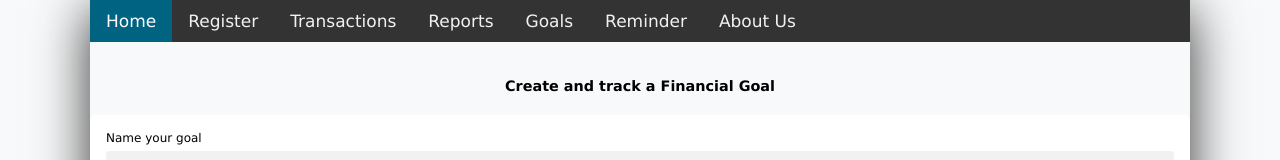
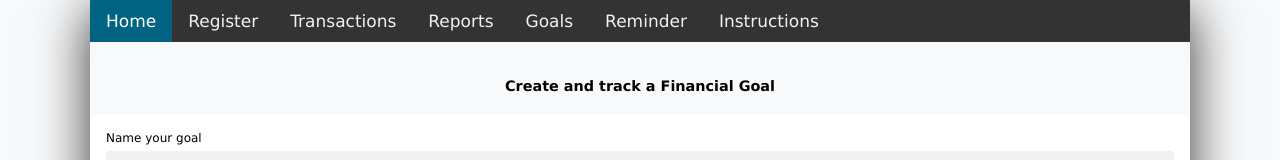
Before and after one commit to khanhbrandy/CSIS3275, a Vue app in the folder FrontEnd/vuefinance/: page /goals in a window 1280 px wide. Shown: the top 160 px of the page. Built offline with nearby package versions, Linux system fonts and the light colour scheme.

Commit message:
Instructions Nav bar

```diff
--- a/FrontEnd/vuefinance/src/components/FinancialGoal.vue
+++ b/FrontEnd/vuefinance/src/components/FinancialGoal.vue
@@ -102,6 +102,8 @@ export default {
         },
         //Load a specific Goal to edit
         loadGoal(gid){
+
+            this.message =''
             //Get Customer ID
             const customer_id = localStorage.getItem('cid')
             //Get Goal From Backend
--- a/FrontEnd/vuefinance/src/components/Navigation.vue
+++ b/FrontEnd/vuefinance/src/components/Navigation.vue
@@ -7,7 +7,7 @@
             <a href="/report">Reports</a>
             <a href ="/goals">Goals</a>
             <a href ="/reminder">Reminder</a>
-            <a href ="/aboutus">About Us</a>
+            <a href ="/aboutus">Instructions</a>
         </div>
     </div>
 </template>
```
